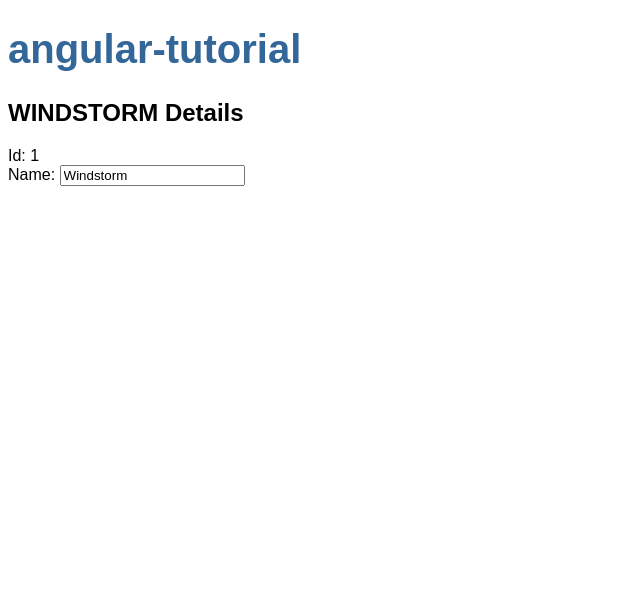
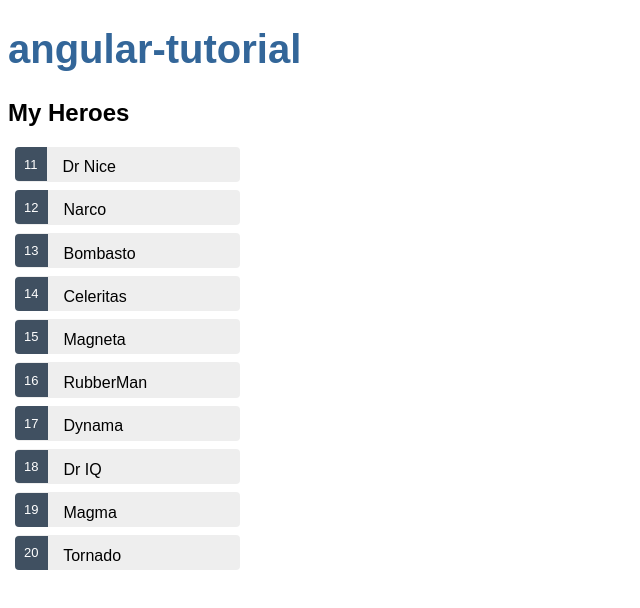
Before and after one commit to KoseiImai/angular-tutorial, an Angular app: page / in a window 1280 px wide. Shown: the top 608 px of the page, without its empty margins (0-640 px from the left). Built offline with nearby package versions, Linux system fonts and the light colour scheme.

Commit message:
データリストの表示

```diff
--- a/src/app/heroes/heroes.component.css
+++ b/src/app/heroes/heroes.component.css
@@ -0,0 +1,52 @@
+/* HeroesComponent's private CSS styles */
+.heroes {
+  margin: 0 0 2em 0;
+  list-style-type: none;
+  padding: 0;
+  width: 15em;
+}
+.heroes li {
+  cursor: pointer;
+  position: relative;
+  left: 0;
+  background-color: #EEE;
+  margin: .5em;
+  padding: .3em 0;
+  height: 1.6em;
+  border-radius: 4px;
+}
+.heroes li:hover {
+  color: #2c3a41;
+  background-color: #e6e6e6;
+  left: .1em;
+}
+.heroes li.selected {
+  background-color: black;
+  color: white;
+}
+.heroes li.selected:hover {
+  background-color: #505050;
+  color: white;
+}
+.heroes li.selected:active {
+  background-color: black;
+  color: white;
+}
+.heroes .badge {
+  display: inline-block;
+  font-size: small;
+  color: white;
+  padding: 0.8em 0.7em 0 0.7em;
+  background-color:#405061;
+  line-height: 1em;
+  position: relative;
+  left: -1px;
+  top: -4px;
+  height: 1.8em;
+  margin-right: .8em;
+  border-radius: 4px 0 0 4px;
+}
+
+input {
+  padding: .5rem;
+}
--- a/src/app/heroes/heroes.component.html
+++ b/src/app/heroes/heroes.component.html
@@ -1,9 +1,6 @@
-<h2>{{ hero.name | uppercase }} Details</h2>
-<div>
-  <span>Id: </span>
-  {{ hero.id }}
-</div>
-<div>
-  <span>Name: </span>
-  <input id="name" [(ngModel)]="hero.name" placeholder="name">
-</div>
+<h2>My Heroes</h2>
+<ul class="heroes">
+  <li *ngFor="let hero of heroes">
+    <span class="badge">{{ hero.id }}</span> {{ hero.name }}
+  </li>
+</ul>
--- a/src/app/heroes/heroes.component.ts
+++ b/src/app/heroes/heroes.component.ts
@@ -1,5 +1,6 @@
 import { Component, OnInit } from '@angular/core';
 import { Hero } from '../hero';
+import { HEROES } from '../mock-heroes';
 
 @Component({
   selector: 'app-heroes',
@@ -7,6 +8,8 @@ import { Hero } from '../hero';
   styleUrls: ['./heroes.component.css']
 })
 export class HeroesComponent implements OnInit {
+
+  heroes = HEROES;
 
   hero: Hero = {
     id: 1,
```
